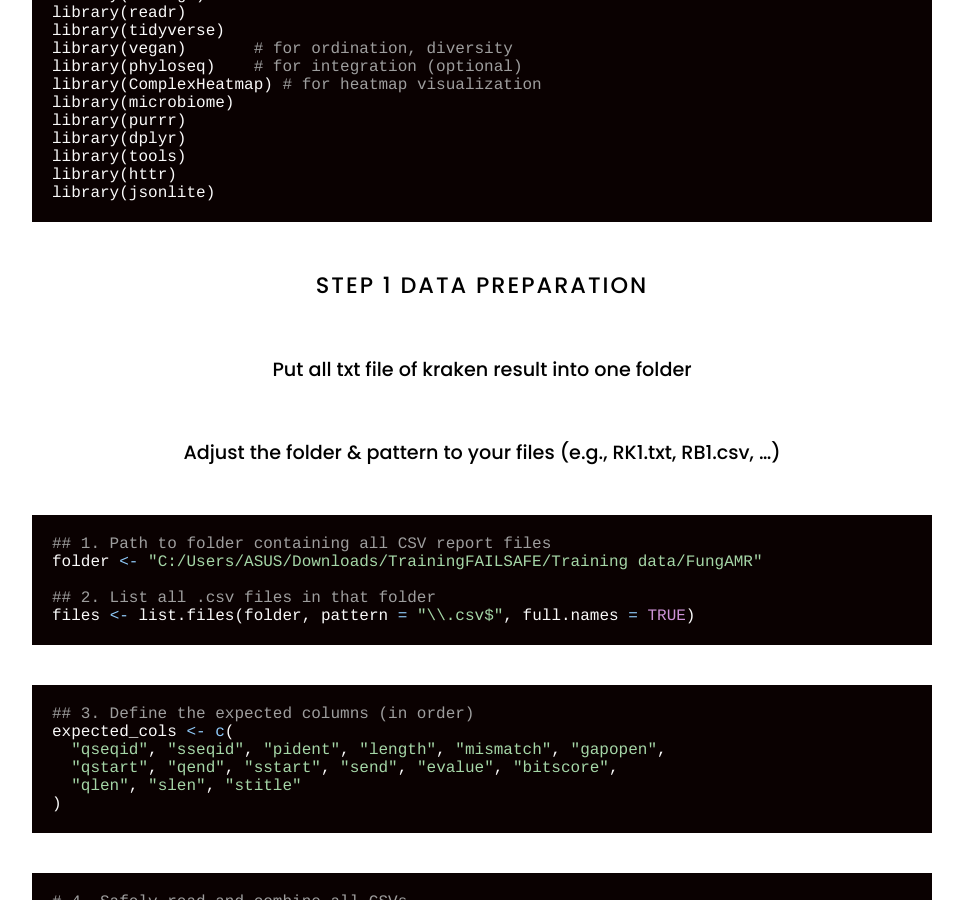
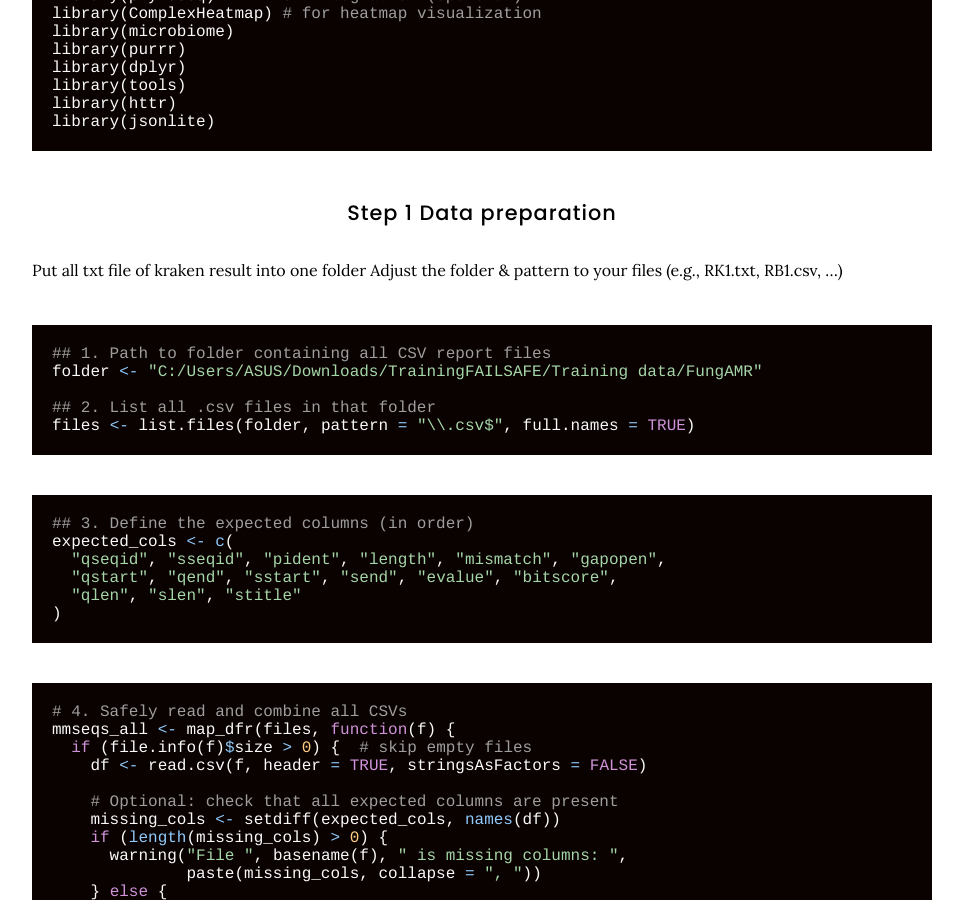
Before and after one commit to natpombubpa-lab/natpombubpa-lab.github.io, a Jekyll site: the page built from resources/Metagenomics_Visualization.md, in a window 1280 px wide and 900 px high, scrolled down 16221 px. Shown: the whole window, without its empty margins (158-1121 px from the left). Built offline with Jekyll 4.4.1, drawn with Linux system fonts in a browser that asks for light colours; nearby versions of some CDN libraries; some of the changed text lies outside the part shown.

Commit message:
Update Metagenomics_Visualization.md

````diff
--- a/resources/Metagenomics_Visualization.md
+++ b/resources/Metagenomics_Visualization.md
@@ -352,7 +352,7 @@
 
 
 
-# Step 3.1 Visualization 1 - Shows crop aggregate
+## Step 3.1 Visualization 1 - Shows crop aggregate
 
 {:.left}
 ```R
@@ -553,7 +553,7 @@
 
 
 
-# Step 3.2 Visualization 2 - Shows sample replication
+## Step 3.2 Visualization 2 - Shows sample replication
 
 {:.left}
 ```R
@@ -588,10 +588,9 @@
 
 ```
 
-## 5. Grouping & Data Normalization.
-
 {:.left}
 ```R
+## 5. Grouping & Data Normalization.
 per_sample_avg <- per_sample %>%
   group_by(SampleID, crop, Species2) %>%
   summarise(Prop = mean(Prop, na.rm = TRUE), .groups="drop") %>%
@@ -829,9 +828,9 @@
 ```
 
 
-# Step 1 Data preparation
-### Put all txt file of kraken result into one folder
-### Adjust the folder & pattern to your files (e.g., RK1.txt, RB1.csv, …)
+## Step 1 Data preparation
+Put all txt file of kraken result into one folder
+Adjust the folder & pattern to your files (e.g., RK1.txt, RB1.csv, …)
 
 {:.left}
 ```R
@@ -940,7 +939,7 @@
 ```
 
 
-# Step 2 Data alignment from UniProt Database
+## Step 2 Data alignment from UniProt Database
 
 {:.left}
 ```R
@@ -1075,7 +1074,7 @@
 ```
 
 
-# Step 3 Data analysis
+## Step 3 Data analysis
 
 {:.left}
 ```R
@@ -1110,7 +1109,7 @@
 ```
 
 
-# Step 4.1 Data visualization - Agregate
+## Step 4.1 Data visualization - Agregate
 
 ## Bargraph visualization
 
@@ -1168,7 +1167,7 @@
 
 
 
-# Step 4.2 Data visualization - per-sample
+## Step 4.2 Data visualization - per-sample
 
 {:.left}
 ```R
````
Also changed, not shown: other parts of resources/Metagenomics_Visualization.md (+1 -1 lines).
